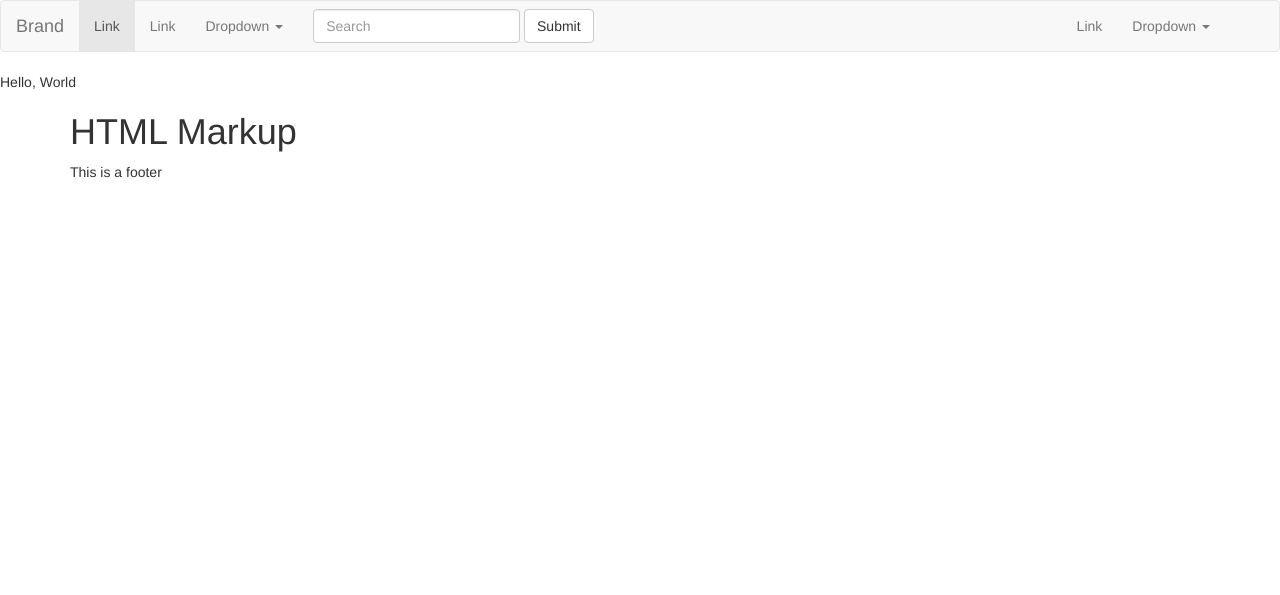
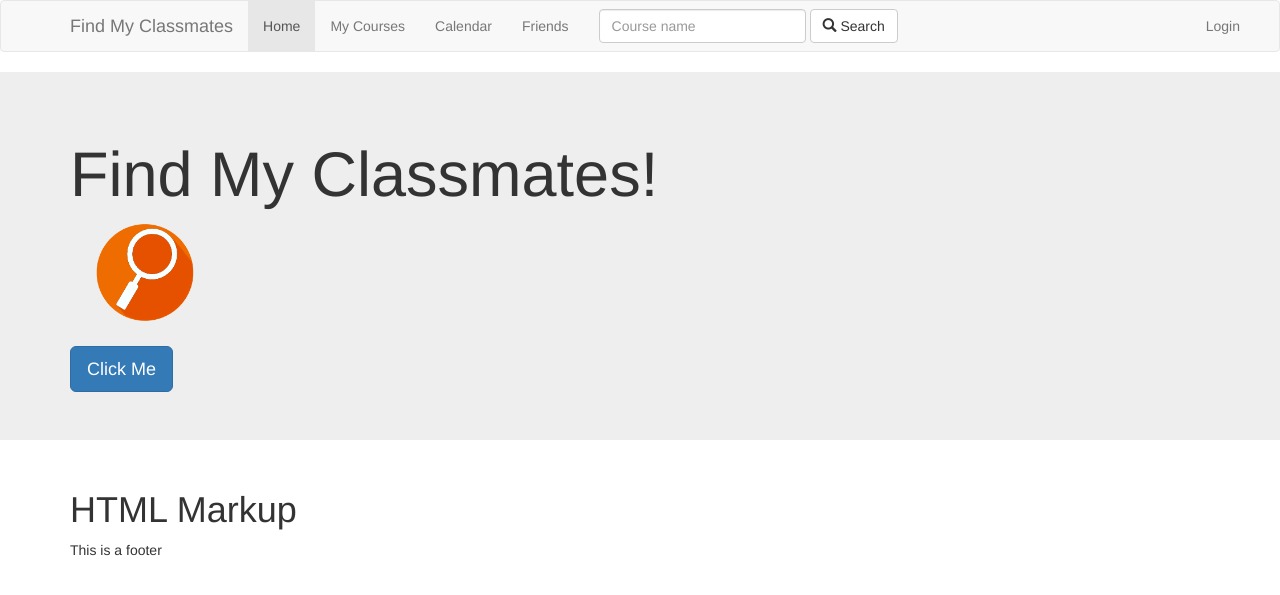
Before and after one commit to robertoferrer/FindMyClassmate, a PHP site: page /index.php in a window 1280 px wide. Shown: the top 595 px of the page. Run offline with PHP 8.4, Linux system fonts and the light colour scheme; some libraries are stand-ins or nearby versions.

Commit message:
added login validation on header

```diff
--- a/header.php
+++ b/header.php
@@ -1,3 +1,6 @@
+<?php
+    session_start();
+?>
 <!DOCTYPE html>
 <html lang="en">
 <head>
@@ -19,10 +22,13 @@
     <script src="https://oss.maxcdn.com/html5shiv/3.7.2/html5shiv.min.js"></script>
     <script src="https://oss.maxcdn.com/respond/1.4.2/respond.min.js"></script>
     <![endif]-->
+
+<!--    FONTS-->
+    <link rel="stylesheet" href="https://maxcdn.bootstrapcdn.com/font-awesome/4.4.0/css/font-awesome.min.css">
 </head>
 <body>
 <nav class="navbar navbar-default">
-    <div class="container-fluid">
+    <div class="container">
         <div class="navbar-header">
             <button type="button" class="navbar-toggle collapsed" data-toggle="collapse" data-target="#bs-example-navbar-collapse-1" aria-expanded="false">
                 <span class="sr-only">Toggle navigation</span>
@@ -30,50 +36,53 @@
                 <span class="icon-bar"></span>
                 <span class="icon-bar"></span>
             </button>
-            <a class="navbar-brand" href="#">Brand</a>
+            <a class="navbar-brand" href="#">Find My Classmates</a>
         </div>
 
         <!-- Collect the nav links, forms, and other content for toggling -->
         <div class="collapse navbar-collapse" id="bs-example-navbar-collapse-1">
             <div class="container">
                 <ul class="nav navbar-nav">
-                    <li class="active"><a href="#">Link <span class="sr-only">(current)</span></a></li>
-                    <li><a href="#">Link</a></li>
-                    <li class="dropdown">
-                        <a href="#" class="dropdown-toggle" data-toggle="dropdown" role="button" aria-haspopup="true" aria-expanded="false">Dropdown <span class="caret"></span></a>
-                        <ul class="dropdown-menu">
-                            <li><a href="#">Action</a></li>
-                            <li><a href="#">Another action</a></li>
-                            <li><a href="#">Something else here</a></li>
-                            <li role="separator" class="divider"></li>
-                            <li><a href="#">Separated link</a></li>
-                            <li role="separator" class="divider"></li>
-                            <li><a href="#">One more separated link</a></li>
-                        </ul>
-                    </li>
+                    <li class="active"><a href="#">Home</a></li>
+                    <li><a href="myCourses.php">My Courses</a></li>
+                    <li><a href="#">Calendar</a></li>
+                    <li><a href="#">Friends</a></li>
                 </ul>
                 <form class="navbar-form navbar-left" role="search">
                     <div class="form-group">
-                        <input type="text" class="form-control" placeholder="Search">
+                        <input type="text" class="form-control" placeholder="Course name">
                     </div>
-                    <button type="submit" class="btn btn-default">Submit</button>
+                    <button type="submit" class="btn btn-default" aria-label="Left Align">
+                        <span class="glyphicon glyphicon-search" aria-hidden="true"></span> Search
+                    </button>
                 </form>
                 <ul class="nav navbar-nav navbar-right">
-                    <li><a href="#">Link</a></li>
-                    <li class="dropdown">
-                        <a href="#" class="dropdown-toggle" data-toggle="dropdown" role="button" aria-haspopup="true" aria-expanded="false">Dropdown <span class="caret"></span></a>
-                        <ul class="dropdown-menu">
-                            <li><a href="#">Action</a></li>
-                            <li><a href="#">Another action</a></li>
-                            <li><a href="#">Something else here</a></li>
-                            <li role="separator" class="divider"></li>
-                            <li><a href="#">Separated link</a></li>
-                        </ul>
-                    </li>
+                    <?php
+                        $user = isset($_SESSION['uid']) ? $_SESSION['uid'] : null;
+                        if(isset($user)){
+                            ?>
+                            <li class="dropdown">
+                                <a href="#" class="dropdown-toggle" data-toggle="dropdown" role="button" aria-haspopup="true" aria-expanded="false">Login <span class="caret"></span></a>
+                                <ul class="dropdown-menu">
+                                    <li>Hello, <?php echo $_SESSION['fname']; ?></li>
+                                    <li role="separator" class="divider"></li>
+                                    <li><a href="#">My Profile</a></li>
+                                    <li><a href="#">Logout</a></li>
+                                </ul>
+                            </li>
+                            <?php
+                        } else {
+                            ?>
+                            <li><a href="#">Login</a></li>
+                            <?php
+                        }
+                    ?>
+
                 </ul>
             </div>
 
         </div><!-- /.navbar-collapse -->
     </div><!-- /.container-fluid -->
 </nav>
+
 <?php
--- a/index.php
+++ b/index.php
@@ -6,13 +6,27 @@
  * Time: 2:39 PM
  */
 
-
 include "header.php";
 
-echo "Hello, World";
 ?>
+    <div class="jumbotron">
+
+        <div class="container">
+            <h1>Find My Classmates!</h1>
+            <div style="text-align: left;">
+                <img src="images/Logo.png" width="150">
+            </div>
+            <br>
+            <div>
+                <button class="btn btn-primary btn-lg">Click Me</button>
+            </div>
+        </div>
+
+    </div>
     <div class="container">
+
         <h1>HTML Markup</h1>
+
     </div>
 
 <?php
```
